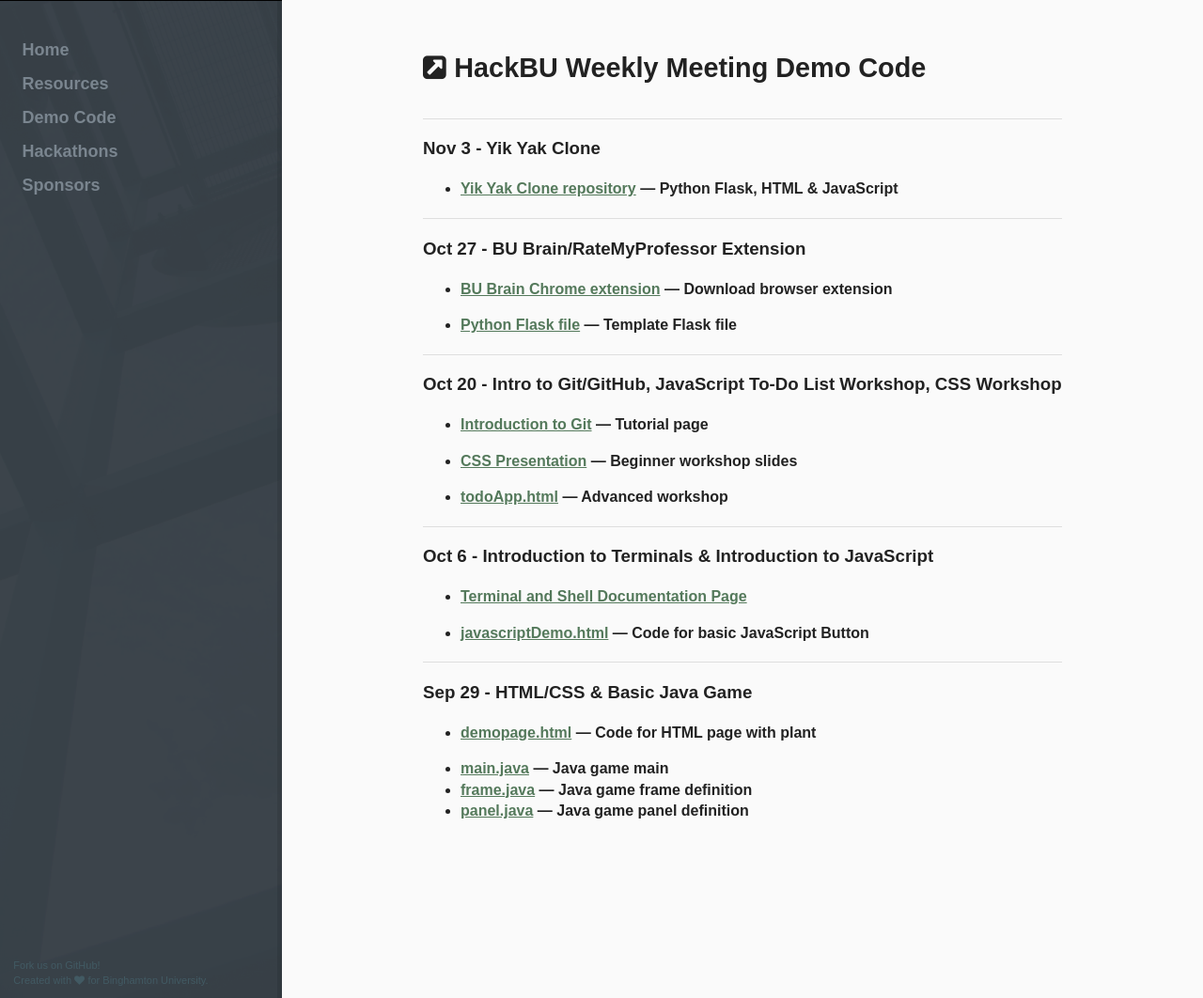
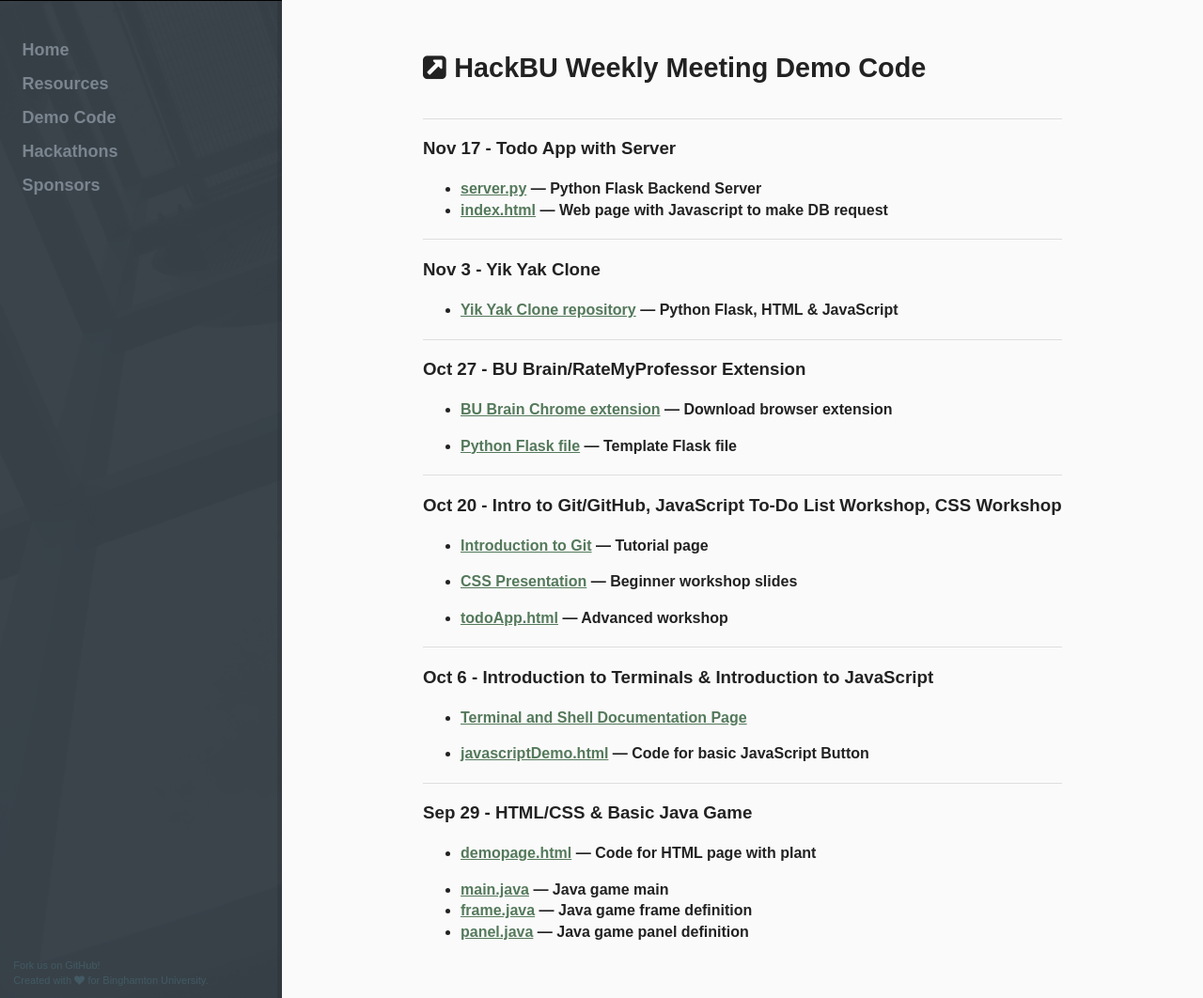
Before and after one commit to hackbinghamton/hackbinghamton.github.io, a Jekyll site: the page built from demo/index.html, in a window 1280 px wide and 1166 px high, cut to the strip 104-1166 px from the top of the window. Shown: the whole strip at 94% size. Built offline with Jekyll 4.4.1, drawn with Linux system fonts in a browser that asks for light colours; nearby versions of some CDN libraries.

Commit message:
fullstack

```diff
--- a/demo/index.html
+++ b/demo/index.html
@@ -6,6 +6,20 @@
 
 <div class="article article-introduction">
     <h2><i class="fa fa-external-link-square"></i>HackBU Weekly Meeting Demo Code</h2>
+</div>
+
+<div class="article">
+    <h3>Nov 17 - Todo App with Server</h3>
+
+    <ul>
+        <li>
+            <b><a href="fullstack/server.py">server.py</a> &mdash; Python Flask Backend Server</b><br />
+        </li>
+        <li>
+            <b><a href="fullstack/index.html">index.html</a> &mdash; Web page with Javascript to make DB request</b><br />
+        </li>
+    </ul>
+
 </div>
 
 <div class="article">
```
Also changed, not shown: demo/fullstack/index.html (added, +68 -0 lines), 2 other files.
